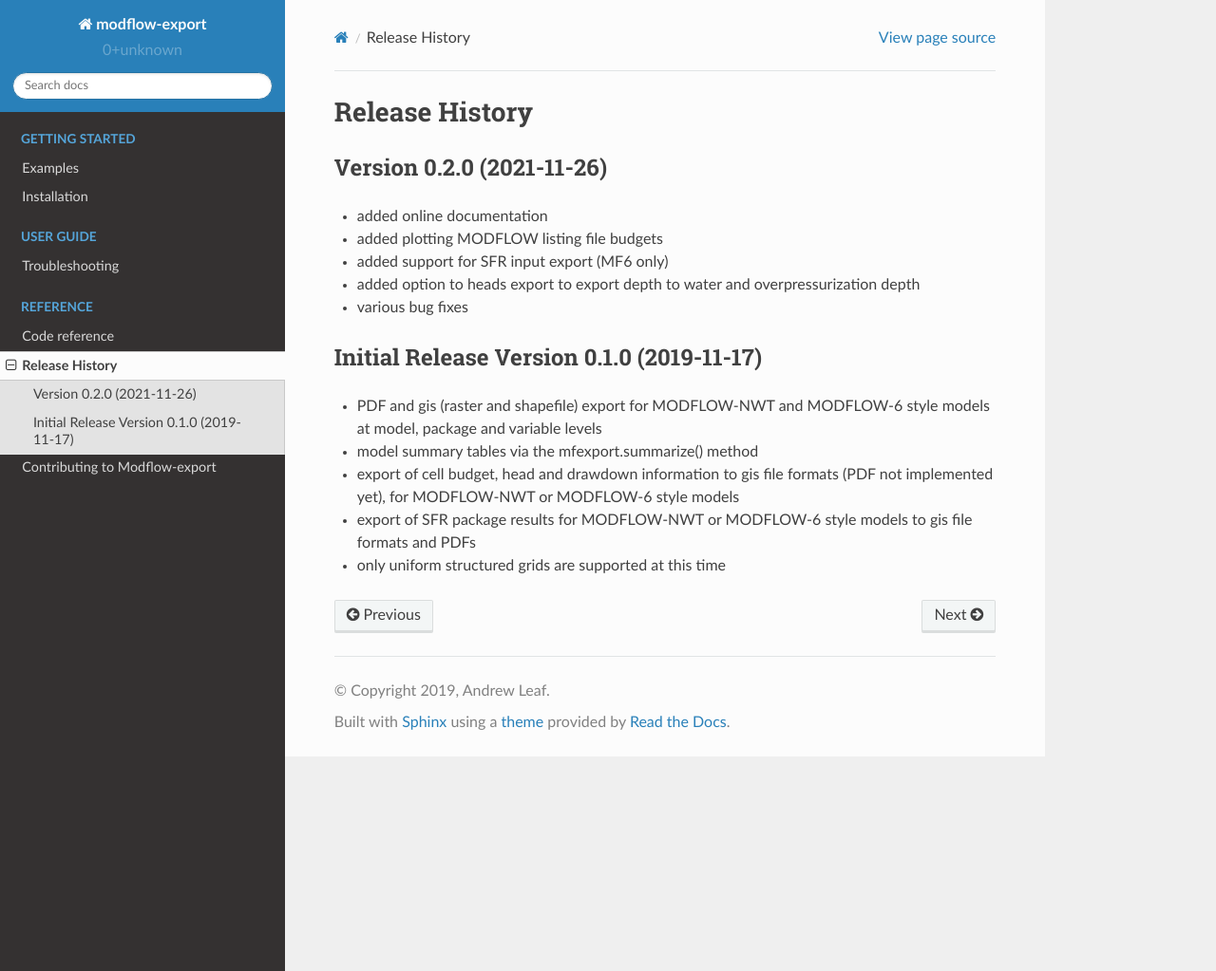
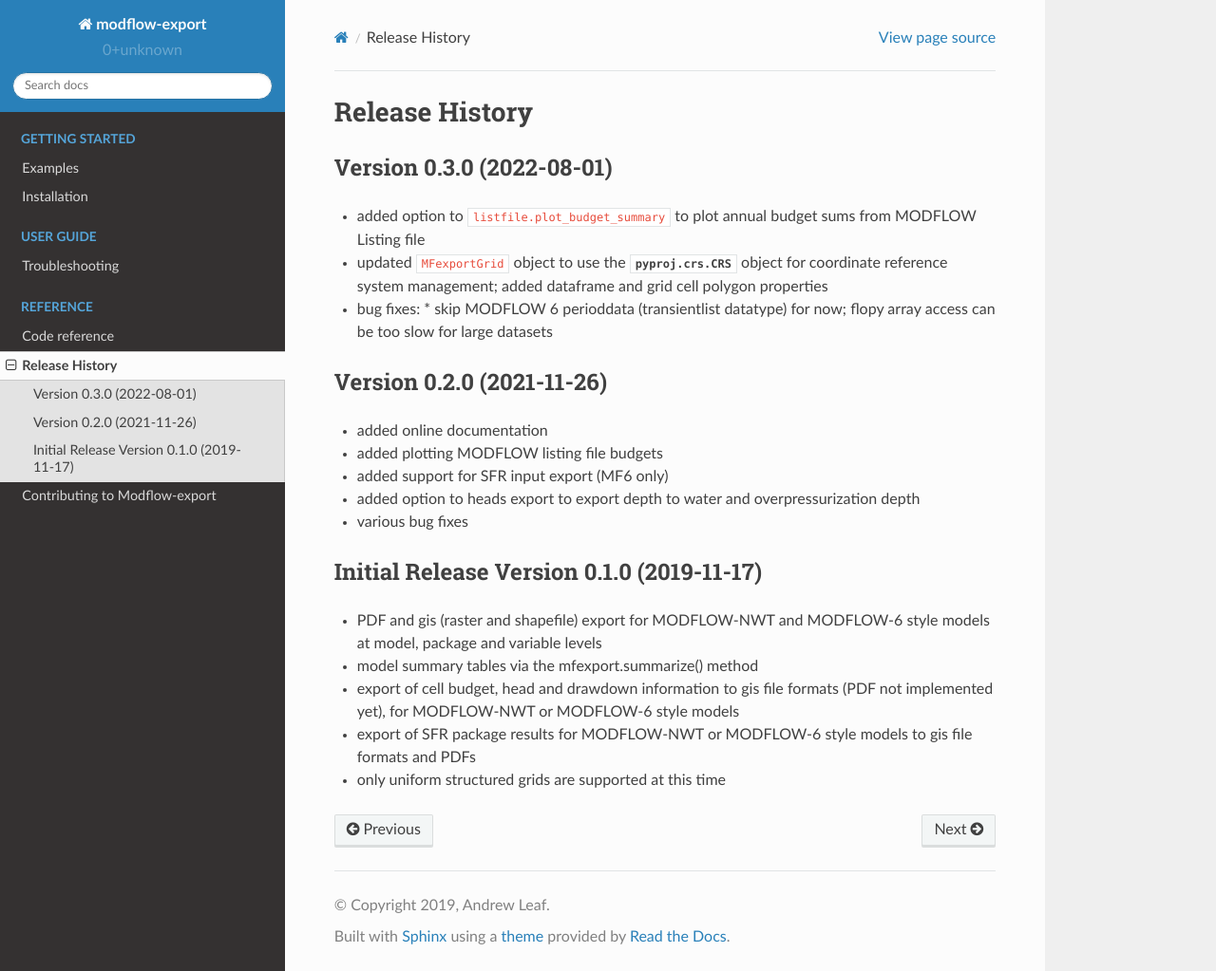
Before and after one commit to aleaf/modflow-export, a Sphinx documentation site: the page built from docs/source/release-history.rst, in a window 1280 px wide and 1023 px high. Shown: the whole window at 95% size. Built offline with Sphinx 7.4.7 and the Read the Docs theme 2.0.0, drawn with Linux system fonts in a browser that asks for light colours; pages that are not in the unit, such as notebooks, are missing from menus.

Commit message:
docs: update release history; fix sphinx language = 'en' error

```diff
--- a/docs/source/conf.py
+++ b/docs/source/conf.py
@@ -88,7 +88,7 @@ release = mfexport.__version__
 #
 # This is also used if you do content translation via gettext catalogs.
 # Usually you set "language" from the command line for these cases.
-language = None
+language = 'en'
 
 # List of patterns, relative to source directory, that match files and
 # directories to ignore when looking for source files.
@@ -201,5 +201,6 @@ intersphinx_mapping = {
     'numpy': ('https://docs.scipy.org/doc/numpy/', None),
     'scipy': ('https://docs.scipy.org/doc/scipy/reference/', None),
     'pandas': ('https://pandas.pydata.org/pandas-docs/stable', None),
+    'pyproj': ('https://pyproj4.github.io/pyproj/stable/', None),
     'matplotlib': ('https://matplotlib.org', None),
 }
--- a/docs/source/release-history.rst
+++ b/docs/source/release-history.rst
@@ -1,6 +1,13 @@
 ===============
 Release History
 ===============
+
+Version 0.3.0 (2022-08-01)
+----------------------------
+* added option to ``listfile.plot_budget_summary`` to plot annual budget sums from MODFLOW Listing file
+* updated ``MFexportGrid`` object to use the :class:`pyproj.crs.CRS` object for coordinate reference system management; added dataframe and grid cell polygon properties
+* bug fixes:
+  * skip MODFLOW 6 perioddata (transientlist datatype) for now; flopy array access can be too slow for large datasets
 
 Version 0.2.0 (2021-11-26)
 ----------------------------
```
